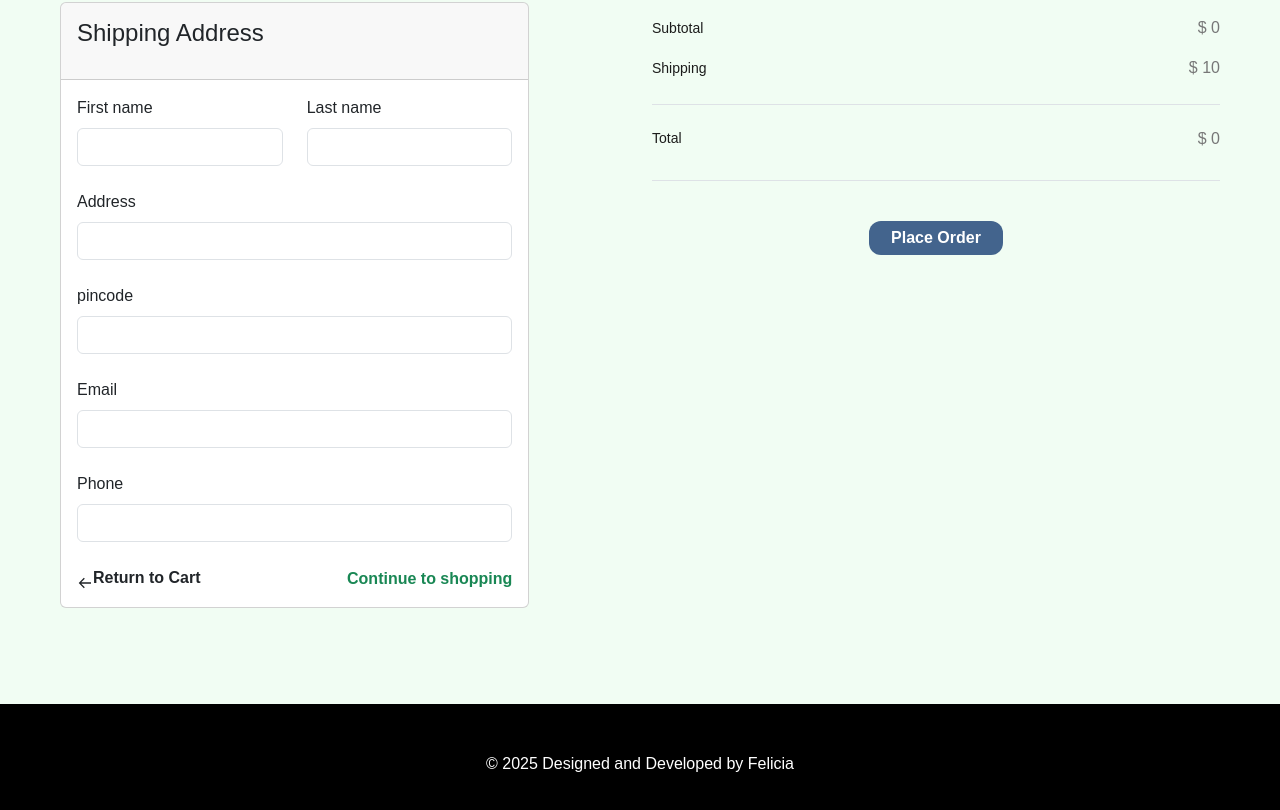
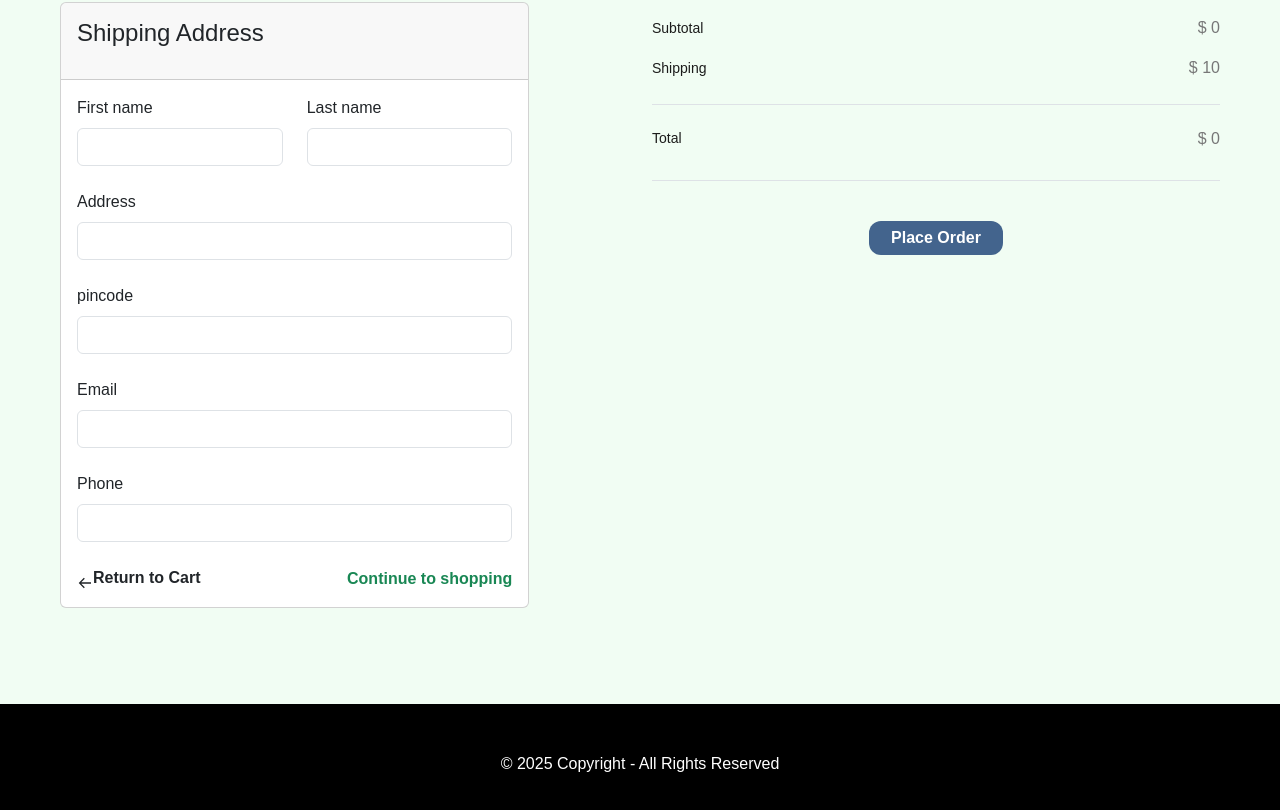
Before and after one commit to Emmanuel-Benjamin00/E-Commerce-Frontend, a React (Vite) app: page /checkout in a window 1280 px wide. Shown: the part 216-1026 px from the top of the page. Built offline with nearby package versions, Linux system fonts and the light colour scheme; a web font is replaced by a local one.

Commit message:
footer changed, checkout page link for home, ourstore comment updated

```diff
--- a/src/components/Footer.jsx
+++ b/src/components/Footer.jsx
@@ -20,7 +20,7 @@ function Footer() {
             <div className="row">
               <div className="col-12">
                 <p className="text-center mb-0 text-white">
-                  &copy; 2025 Designed and Developed by Felicia
+                  &copy; 2025 Copyright - All Rights Reserved
                 </p>
               </div>
             </div>
--- a/src/pages/Checkout.jsx
+++ b/src/pages/Checkout.jsx
@@ -306,7 +306,7 @@ function Checkout() {
                             <BiArrowBack className="mt-2" />
                             Return to Cart
                           </Link>
-                          <Link to="/home" className="button fw-bold text-success">
+                          <Link to="/" className="button fw-bold text-success">
                             Continue to shopping
                           </Link>
                         </div>
```
Also changed, not shown: src/pages/OurStore.jsx (+0 -39 lines).
